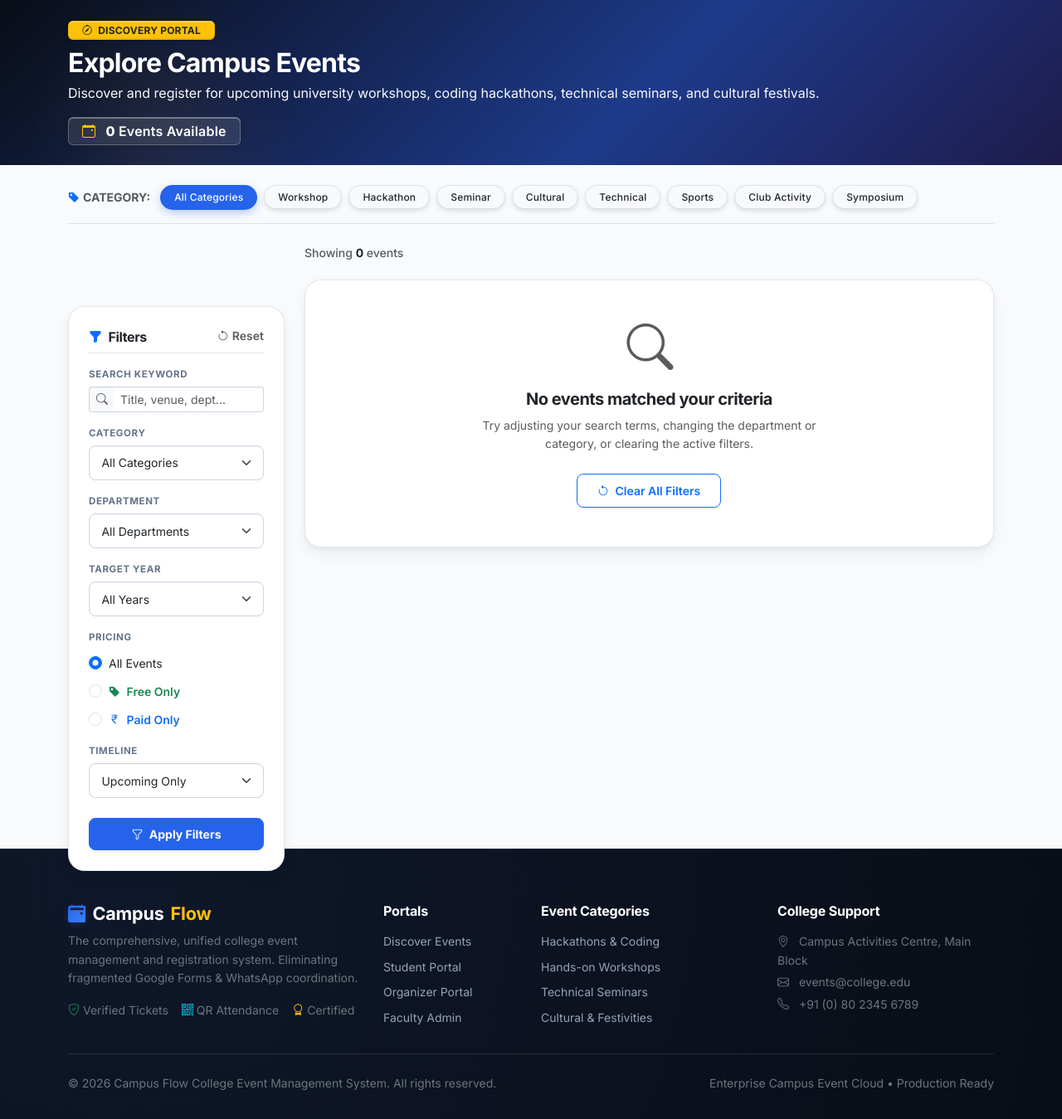
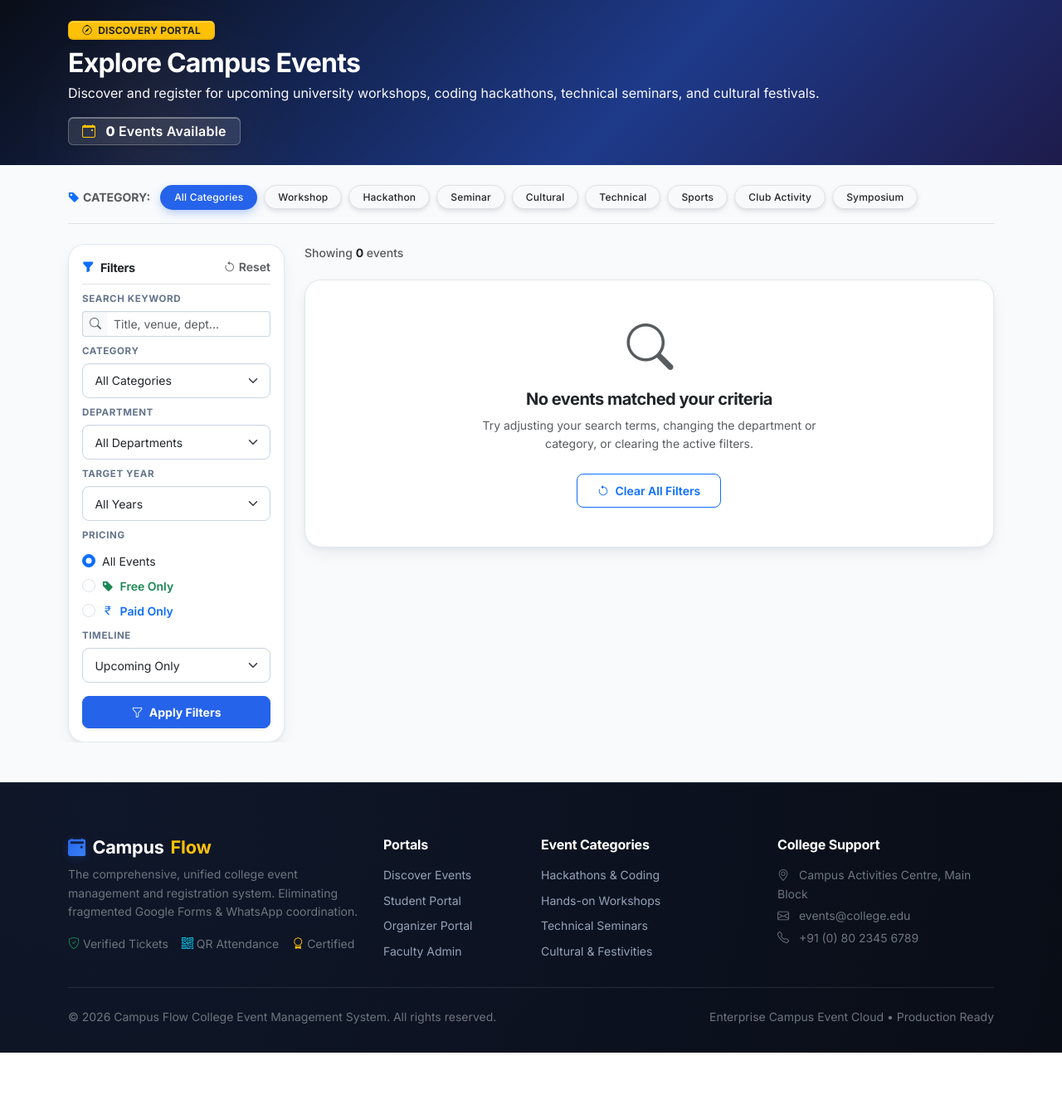
Before and after one commit to Savitharathod053/Campus-Flow, a Flask app: page /events in a window 1280 px wide. Shown: the part 82-1431 px from the top of the page at 83% size. After the commit the page ends 1351 px from the top, so only its background shows below. Run offline with Flask 3, Linux system fonts and the light colour scheme; data that the repository does not hold is empty; parts of the project's set-up code (start-up, migrations or seed data) failed here and were passed over.

Commit message:
Fix filter card overlapping footer: apply sticky container constraint, max-height scrolling, and compact form spacing

```diff
--- a/static/css/style.css
+++ b/static/css/style.css
@@ -1448,15 +1448,19 @@ body:not(.modal-open) .modal-backdrop {
 
 /* Explore Events Page Layout Polish */
 .explore-filter-card {
-  position: static;
   border-radius: var(--ff-radius-lg);
+  border: 1px solid rgba(226, 232, 240, 0.95);
+  background: #ffffff;
 }
 
 @media (min-width: 992px) {
-  .explore-filter-card {
+  .explore-filter-sidebar {
     position: sticky;
     top: 75px;
     z-index: 10;
+    max-height: calc(100vh - 90px);
+    overflow-y: auto;
+    scrollbar-width: thin;
   }
 }
 
--- a/templates/public/events_list.html
+++ b/templates/public/events_list.html
@@ -43,10 +43,10 @@
 
     <div class="row g-4 align-items-start">
         <!-- Sidebar Filters Column -->
-        <div class="col-lg-3">
-            <div class="card p-4 shadow-sm card-static explore-filter-card">
-                <div class="d-flex align-items-center justify-content-between pb-2 mb-3 border-bottom">
-                    <h6 class="fw-bold mb-0 text-dark d-flex align-items-center">
+        <div class="col-lg-3 explore-filter-sidebar">
+            <div class="card p-3 shadow-sm card-static explore-filter-card">
+                <div class="d-flex align-items-center justify-content-between pb-2 mb-2 border-bottom">
+                    <h6 class="fw-bold mb-0 text-dark d-flex align-items-center" style="font-size: 0.9rem;">
                         <i class="bi bi-funnel-fill text-primary me-2"></i> Filters
                     </h6>
                     <a href="{{ url_for('public.events') }}" class="small text-muted text-decoration-none fw-semibold">
@@ -54,7 +54,7 @@
                     </a>
                 </div>
                 <form action="{{ url_for('public.events') }}" method="GET">
-                    <div class="mb-3">
+                    <div class="mb-2">
                         <label class="explore-filter-label">Search Keyword</label>
                         <div class="input-group input-group-sm">
                             <span class="input-group-text bg-light border-end-0 text-muted"><i class="bi bi-search"></i></span>
@@ -62,7 +62,7 @@
                         </div>
                     </div>
 
-                    <div class="mb-3">
+                    <div class="mb-2">
                         <label class="explore-filter-label">Category</label>
                         <select name="type" class="form-select form-select-sm">
                             <option value="ALL">All Categories</option>
@@ -72,7 +72,7 @@
                         </select>
                     </div>
 
-                    <div class="mb-3">
+                    <div class="mb-2">
                         <label class="explore-filter-label">Department</label>
                         <select name="department" class="form-select form-select-sm">
                             <option value="ALL">All Departments</option>
@@ -86,7 +86,7 @@
                         </select>
                     </div>
 
-                    <div class="mb-3">
+                    <div class="mb-2">
                         <label class="explore-filter-label">Target Year</label>
                         <select name="year" class="form-select form-select-sm">
                             <option value="ALL">All Years</option>
@@ -97,9 +97,9 @@
                         </select>
                     </div>
 
-                    <div class="mb-3">
+                    <div class="mb-2">
                         <label class="explore-filter-label">Pricing</label>
-                        <div class="d-flex flex-column gap-2 pt-1">
+                        <div class="d-flex flex-column gap-1 pt-1">
                             <div class="form-check form-check-inline m-0">
                                 <input class="form-check-input" type="radio" name="pricing" id="priceAll" value="" {% if not pricing_filter %}checked{% endif %}>
                                 <label class="form-check-label small" for="priceAll">All Events</label>
@@ -119,7 +119,7 @@
                         </div>
                     </div>
 
-                    <div class="mb-4">
+                    <div class="mb-3">
                         <label class="explore-filter-label">Timeline</label>
                         <select name="status" class="form-select form-select-sm">
                             <option value="upcoming" {% if status_filter == 'upcoming' %}selected{% endif %}>Upcoming Only</option>
```
